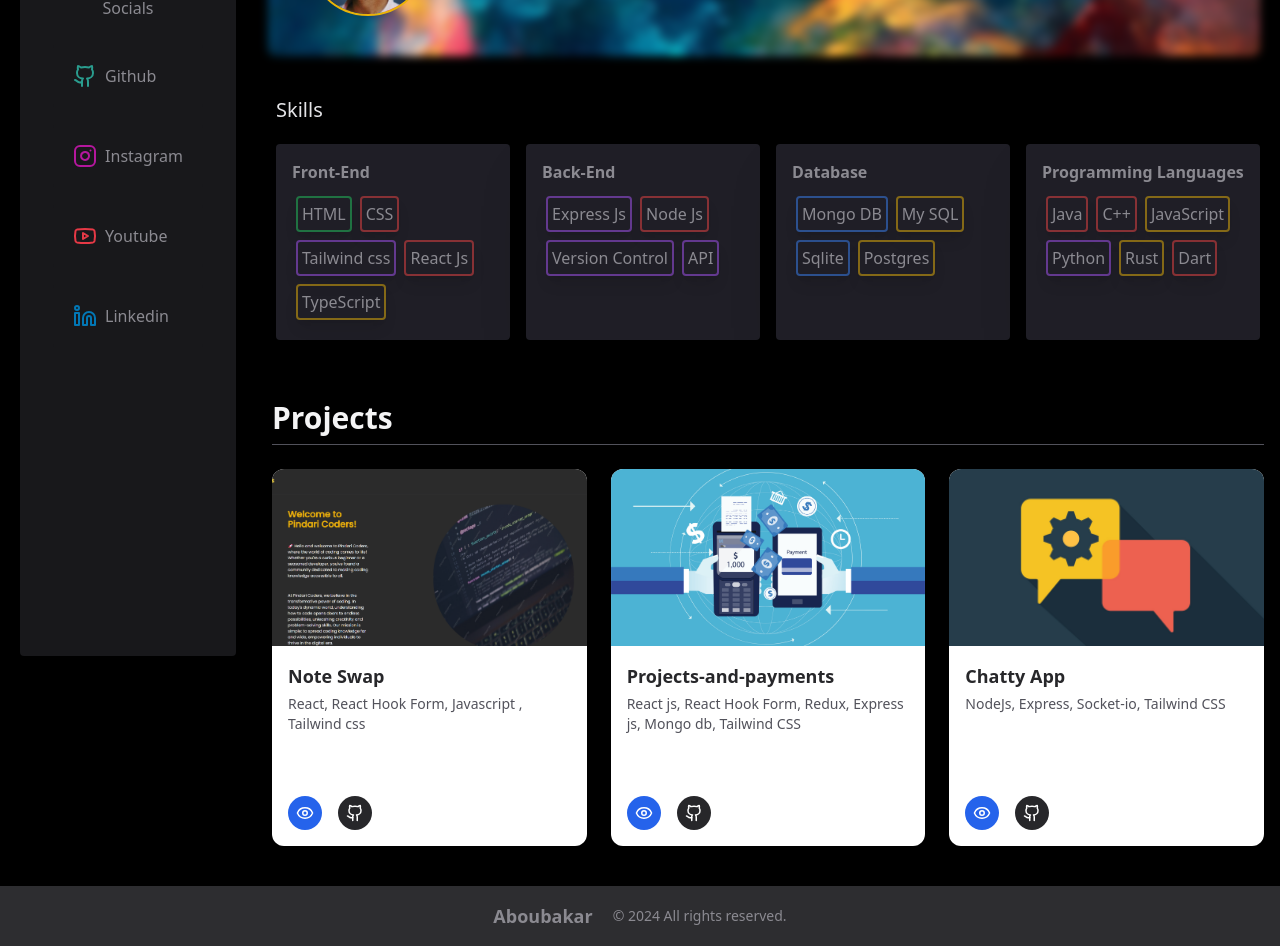
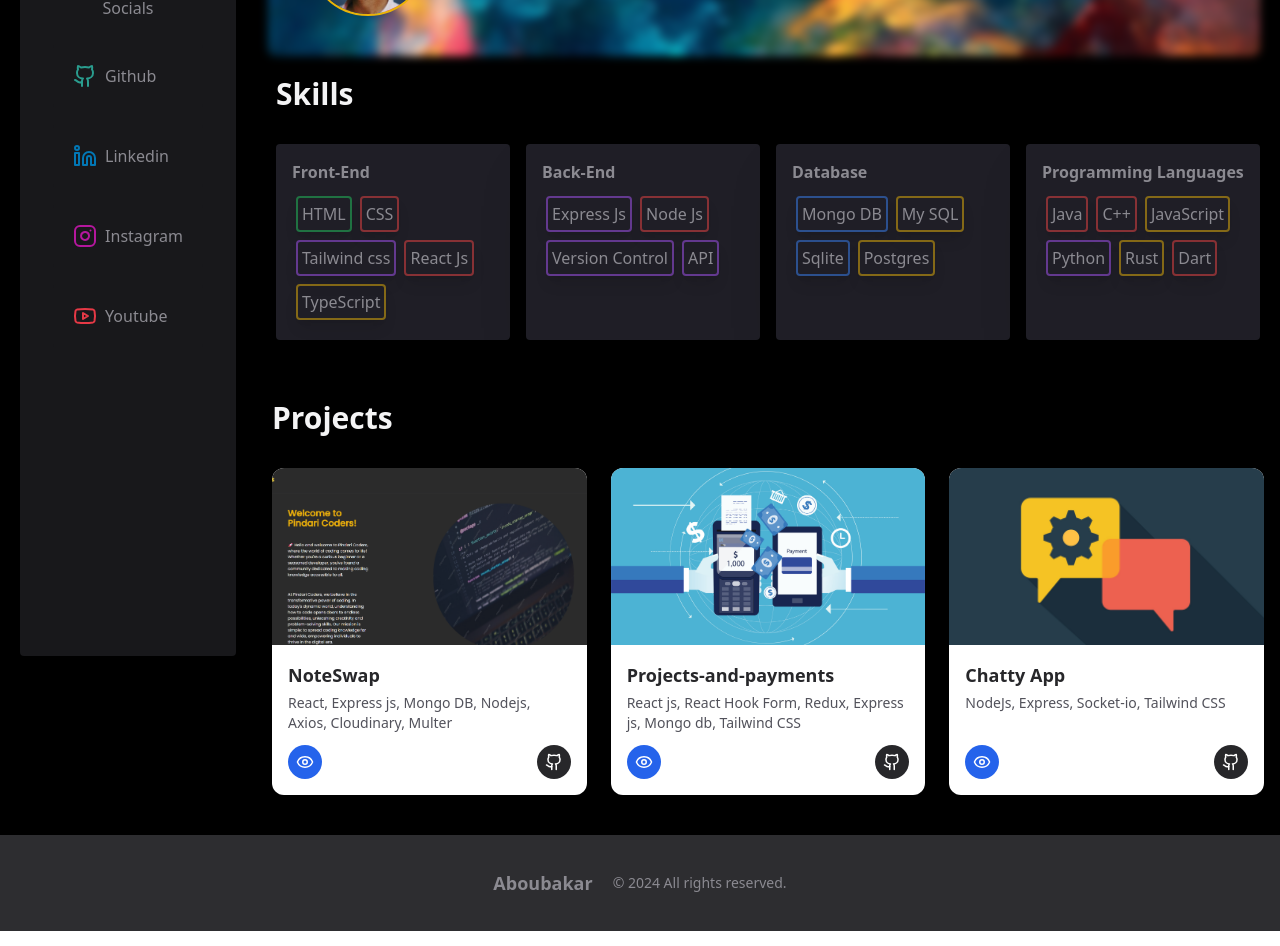
Before and after one commit to AboubakarArisar/Portfolio-website, a React (Vite) app: page / in a window 1280 px wide. Shown: the part 260-1206 px from the top of the page. Built offline with nearby package versions, Linux system fonts and the light colour scheme.

Commit message:
ui fixes done

```diff
--- a/src/Components/Aside.jsx
+++ b/src/Components/Aside.jsx
@@ -53,6 +53,30 @@ const Aside = () => {
             Github
           </a>
           <a
+            href='https://www.linkedin.com/in/aboubakar-arisar-825412264'
+            target='_blank'
+            rel='noopener noreferrer'
+            className='text-[#8B8A91] bg-zinc-900 rounded p-5 flex gap-2 hover:translate-y-[-5px] duration-300'
+          >
+            <svg
+              xmlns='http://www.w3.org/2000/svg'
+              width='24'
+              height='24'
+              viewBox='0 0 24 24'
+              fill='none'
+              stroke='#0277b5'
+              strokeWidth='2'
+              strokeLinecap='round'
+              strokeLinejoin='round'
+              className='lucide lucide-home'
+            >
+              <path d='M16 8a6 6 0 0 1 6 6v7h-4v-7a2 2 0 0 0-2-2 2 2 0 0 0-2 2v7h-4v-7a6 6 0 0 1 6-6z'></path>
+              <rect width='4' height='12' x='2' y='9'></rect>
+              <circle cx='4' cy='4' r='2'></circle>
+            </svg>
+            Linkedin
+          </a>
+          <a
             href='https://www.instagram.com/aboubakarisar05/'
             target='_blank'
             rel='noopener noreferrer'
@@ -100,30 +124,6 @@ const Aside = () => {
             </svg>
             Youtube
           </a>
-          <a
-            href='https://www.linkedin.com/in/aboubakar-arisar-825412264'
-            target='_blank'
-            rel='noopener noreferrer'
-            className='text-[#8B8A91] bg-zinc-900 rounded p-5 flex gap-2 hover:translate-y-[-5px] duration-300'
-          >
-            <svg
-              xmlns='http://www.w3.org/2000/svg'
-              width='24'
-              height='24'
-              viewBox='0 0 24 24'
-              fill='none'
-              stroke='#0277b5'
-              strokeWidth='2'
-              strokeLinecap='round'
-              strokeLinejoin='round'
-              className='lucide lucide-home'
-            >
-              <path d='M16 8a6 6 0 0 1 6 6v7h-4v-7a2 2 0 0 0-2-2 2 2 0 0 0-2 2v7h-4v-7a6 6 0 0 1 6-6z'></path>
-              <rect width='4' height='12' x='2' y='9'></rect>
-              <circle cx='4' cy='4' r='2'></circle>
-            </svg>
-            Linkedin
-          </a>
         </div>
       </div>
     </aside>
--- a/src/Components/Cover.jsx
+++ b/src/Components/Cover.jsx
@@ -17,9 +17,7 @@ const Cover = () => {
               </div>
               <div className='flex-grow flex xsm:flex-col md:flex-row justify-center items-center'>
                 <div className='flex flex-col w-1/2 justify-center md:mx-20 select-none'>
-                  <h1 className='font-bold text-white text-2xl'>
-                    Aboubakar Arisar
-                  </h1>
+                  <h1 className='font-bold text-white text-2xl'>Abou Bakar</h1>
                   <span className='text-white font-normal'>
                     MERN Stack Developer
                   </span>
--- a/src/Components/Footer.jsx
+++ b/src/Components/Footer.jsx
@@ -2,7 +2,7 @@ import React from "react";
 
 const Footer = () => {
   return (
-    <footer className='bg-[#2d2d30] text-[#8B8A91] p-4 overflow-hidden'>
+    <footer className='bg-[#2d2d30] h-24 flex justify-center items-center text-[#8B8A91] p-4 overflow-hidden'>
       <div className='container mx-auto'>
         <div className='flex justify-center items-center'>
           <div className='flex gap-5 justify-center items-center'>
--- a/src/Components/Projects.jsx
+++ b/src/Components/Projects.jsx
@@ -4,10 +4,11 @@ import { Eye, Github } from "lucide-react";
 const Projects = () => {
   const projects = [
     {
-      name: "Note Swap",
-      technologies: "React, React Hook Form, Javascript , Tailwind css",
-      live: "https://example.com/note-swap",
-      code: "https://github.com/AboubakarArisar/Pindari-Coders-Website",
+      name: "NoteSwap",
+      technologies:
+        "React, Express js, Mongo DB, Nodejs, Axios, Cloudinary, Multer",
+      live: "https://noteswap-sigma.vercel.app/",
+      code: "https://github.com/AboubakarArisar/NoteSwap-Frontend",
       image: "/pindari.png",
     },
     {
@@ -29,7 +30,7 @@ const Projects = () => {
 
   return (
     <div className='w-full md:w-[80vw] mx-auto px-4 py-10'>
-      <h2 className='text-3xl font-semibold text-zinc-100 mb-6 border-b border-zinc-600 pb-2'>
+      <h2 className='text-3xl font-semibold text-zinc-100 mb-6 pb-2'>
         Projects
       </h2>
       <div className='grid grid-cols-1 md:grid-cols-3 gap-6'>
@@ -43,7 +44,7 @@ const Projects = () => {
               alt={project.name}
               className='w-full aspect-video object-cover'
             />
-            <div className='p-4 flex flex-col justify-between h-[200px]'>
+            <div className='p-4 flex flex-col justify-between h-[150px]'>
               <div>
                 <h3 className='text-lg font-semibold text-zinc-800'>
                   {project.name}
@@ -52,7 +53,7 @@ const Projects = () => {
                   {project.technologies}
                 </p>
               </div>
-              <div className='flex gap-4 mt-4'>
+              <div className='flex gap-4 justify-between items-center'>
                 <a
                   href={project.live}
                   target='_blank'
--- a/src/Components/Skills.jsx
+++ b/src/Components/Skills.jsx
@@ -30,9 +30,9 @@ const Skills = () => {
   return (
     <>
       <div className='xsm:w-[100vw] xsm:p-5 md:w-[80vw]'>
-        <div className='text-xl w-full font-medium text-zinc-200 mt-5 mb-5'>
+        <h2 className='text-3xl font-semibold text-zinc-100 mb-6 pb-2'>
           Skills
-        </div>
+        </h2>
         <div className=' text-[#8B8A91]'>
           <div className='grid grid-cols-1 md:grid-cols-2 lg:grid-cols-4 gap-4 '>
             {skills.map((skill, index) => (
```
